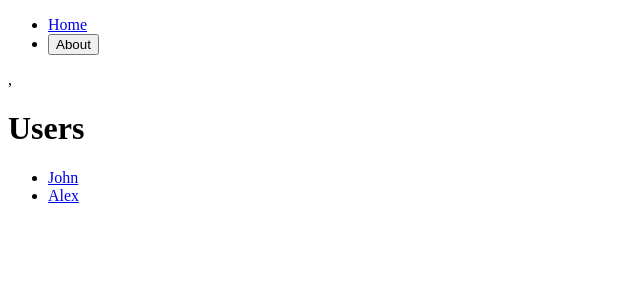
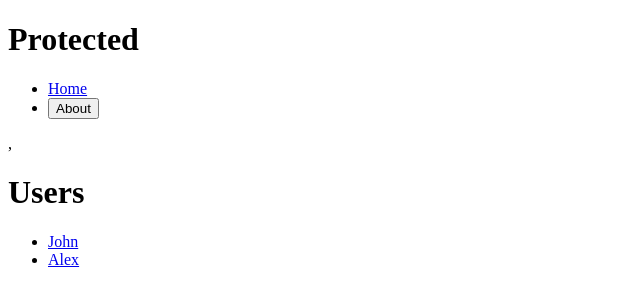
Before and after one commit to inganJini/react-master-class, a React (Create React App) app: page / in a window 1280 px wide. Shown: the top 306 px of the page, without its empty margins (0-640 px from the left). Built offline with nearby package versions, Linux system fonts and the light colour scheme.

Commit message:
Add Color Theme 추가

```diff
--- a/src/Root.tsx
+++ b/src/Root.tsx
@@ -1,12 +1,23 @@
 import Router from "./Router";
 import {Outlet} from "react-router-dom";
 import Header from "./components/Header";
+import styled from "styled-components";
+
+const Container = styled.div`
+    background-color: ${(props) => props.theme.bgColor};
+`;
+const H1 = styled.h1`
+    color: ${(props) => props.theme.textColor};
+`;
 
 function Root() {
   return (
       <div>
-          <Header />,
-          <Outlet />
+          <Container>
+              <H1>Protected</H1>
+              <Header />,
+              <Outlet />
+          </Container>
       </div>
   );
 }
--- a/src/index.tsx
+++ b/src/index.tsx
@@ -2,12 +2,16 @@
 import ReactDOM from 'react-dom/client';
 import {RouterProvider} from "react-router-dom";
 import router from "./Router";
+import {ThemeProvider} from "styled-components";
+import {darkTheme, lightTheme} from "./theme";
 
 const root = ReactDOM.createRoot(
   document.getElementById('root') as HTMLElement
 );
 root.render(
   <React.StrictMode>
-      <RouterProvider router={router} />
+      <ThemeProvider theme={lightTheme}>
+          <RouterProvider router={router} />
+      </ThemeProvider>
   </React.StrictMode>
 );
--- /dev/null
+++ b/src/theme.ts
@@ -0,0 +1,13 @@
+import {DefaultTheme} from "styled-components";
+
+export const lightTheme: DefaultTheme = {
+    bgColor: "white",
+    textColor: "black",
+    btnColor: "tomato",
+}
+
+export const darkTheme: DefaultTheme = {
+    bgColor: "black",
+    textColor: "white",
+    btnColor: "teal",
+}
```
Also changed, not shown: src/styled.d.ts (added, +11 -0 lines).
